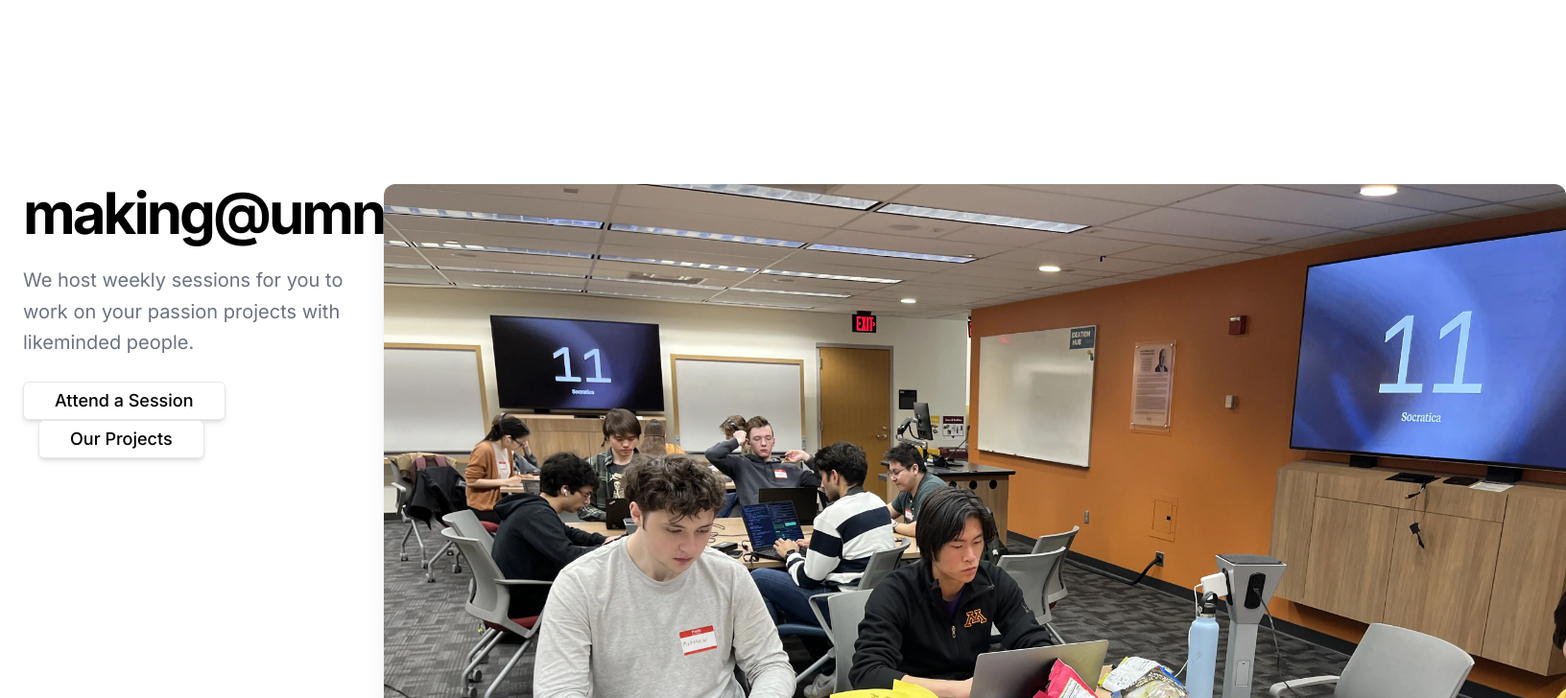
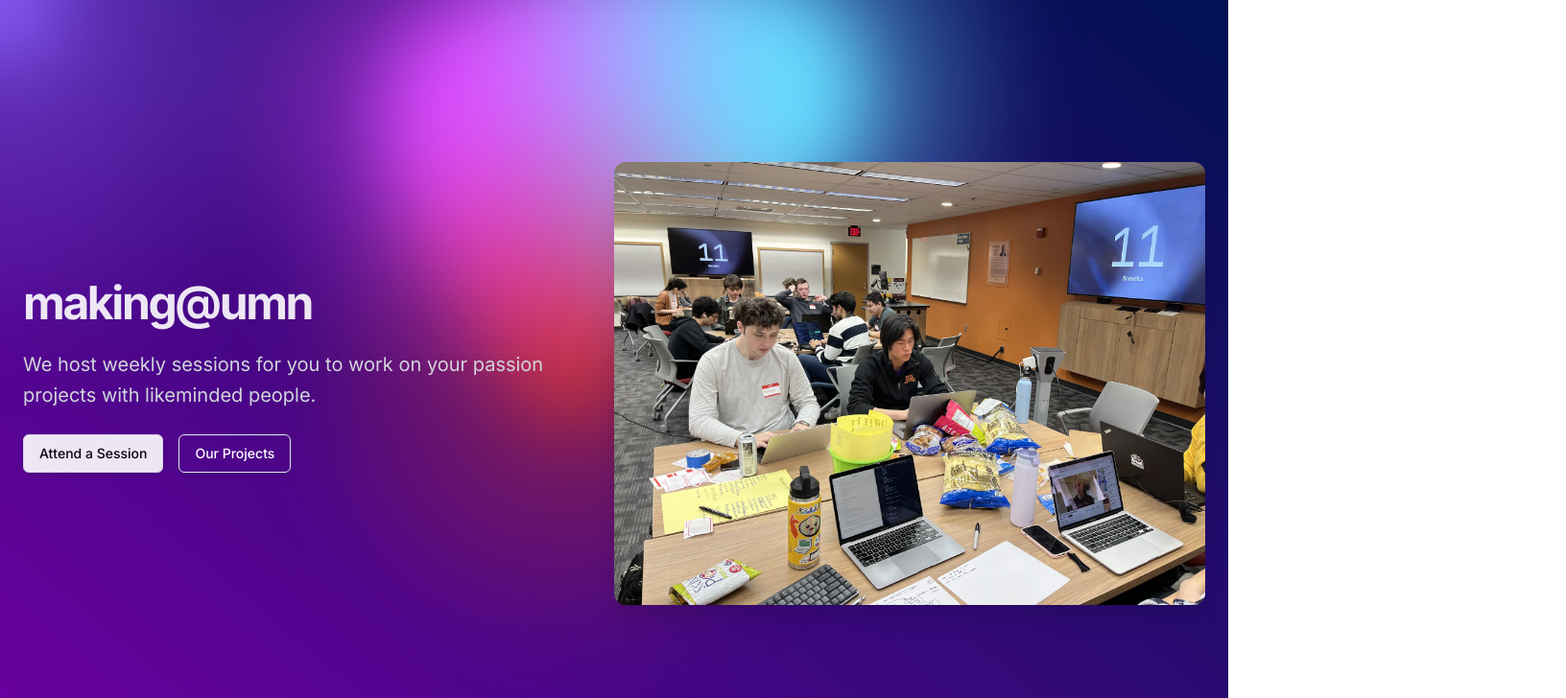
Before and after one commit to iCalculated/making_website, a Next.js app: page / in a window 1280 px wide. Shown: the top 728 px of the page at 96% size, 1632 px wide, since content can reach past the window. Built offline with nearby package versions, Linux system fonts and the light colour scheme.

Commit message:
🌈 woo gradient

```diff
--- a/app/layout.tsx
+++ b/app/layout.tsx
@@ -1,6 +1,7 @@
 import type { Metadata } from "next";
 import { Inter } from "next/font/google";
 import "./globals.css";
+import { ThemeProvider } from "@/components/theme-provider";
 
 const inter = Inter({ subsets: ["latin"] });
 
@@ -16,7 +17,11 @@ export default function RootLayout({
 }>) {
   return (
     <html lang="en">
-      <body className={inter.className}>{children}</body>
+      <body className={inter.className}>
+        <ThemeProvider attribute="class" defaultTheme="light">
+          {children}
+        </ThemeProvider>
+      </body>
     </html>
   );
 }
--- /dev/null
+++ b/components/blob.tsx
@@ -0,0 +1,6 @@
+import React from "react";
+import { BackgroundGradientAnimation } from "./ui/background-gradient-animation";
+
+export function BackgroundGradientAnimationDemo({ children }) {
+  return <BackgroundGradientAnimation>{children}</BackgroundGradientAnimation>;
+}
--- a/components/home-page.tsx
+++ b/components/home-page.tsx
@@ -26,44 +26,46 @@ To read more about using these font, please visit the Next.js documentation:
 import Link from "next/link";
 import Image from "next/image";
 import makers from "/makers.webp";
-
+import { Button } from "./ui/button";
+import { BackgroundGradientAnimationDemo } from "./blob";
 export function HomePage() {
   return (
     <main className="flex flex-col gap-12 md:gap-20">
-      <section className="w-full py-12 md:py-24 lg:py-32 xl:py-48">
-        <div className="mx-auto container px-4 md:px-6 flex items-start justify-between">
-          <div className="space-y-6">
-            <h1 className="text-3xl font-bold tracking-tighter sm:text-4xl md:text-5xl lg:text-6xl/none">
+      <BackgroundGradientAnimationDemo>
+        <section className="absolute left-1/2 top-1/2 z-10 w-full -translate-x-1/2 -translate-y-1/2">
+          <div className="container mx-auto flex h-full flex-wrap items-center justify-between px-4 sm:flex-nowrap md:px-6">
+            <div className="md:max-w-1/2 lg:max-w-1/2 space-y-6">
+              <h1 className="text-5xl font-bold tracking-tighter text-white opacity-90">
                 making@umn
               </h1>
-            <p className="max-w-[700px] text-gray-500 md:text-xl/relaxed lg:text-base/relaxed xl:text-xl/relaxed dark:text-gray-400">
+              <p className="max-w-[700px] text-base/relaxed text-gray-300 md:text-xl/relaxed">
                 We host weekly sessions for you to work on your passion projects
                 with likeminded people.
               </p>
-            <div className="space-x-4">
-              <Link
-                className="inline-flex h-10 items-center justify-center rounded-md border border-gray-200 bg-white px-8 text-lg font-medium shadow-md transition-colors hover:bg-gray-100 hover:text-gray-900 focus-visible:outline-none focus-visible:ring-1 disabled:pointer-events-none disabled:opacity-50"
-                href="https://lu.ma/making-umn"
-              >
+              <div className="space-x-2 pb-4 md:space-x-4">
+                <Link href="https://lu.ma/making-umn">
+                  <Button variant="outline" className="opacity-90 shadow-md">
                     Attend a Session
+                  </Button>
                 </Link>
-              <Link
-                className="inline-flex h-10 items-center justify-center rounded-md border border-gray-200 bg-white px-8 text-lg font-medium shadow-md transition-colors hover:bg-gray-100 hover:text-gray-900 focus-visible:outline-none focus-visible:ring-1 disabled:pointer-events-none disabled:opacity-50"
-                href="https://www.figma.com/file/5v5Y8XMrT9Ib0rvYgx7pSK/making@umn-scrapbook?type=whiteboard&node-id=8-11&t=9dtEc3yHBrG1tKz8-0"
+                <Link href="https://www.figma.com/file/5v5Y8XMrT9Ib0rvYgx7pSK/making@umn-scrapbook?type=whiteboard&node-id=8-11&t=9dtEc3yHBrG1tKz8-0">
+                  <Button
+                    variant="ghost"
+                    className="border text-white shadow-md"
                   >
                     Our Projects
+                  </Button>
                 </Link>
               </div>
             </div>
             <Image
               alt="Image"
-            className="mx-auto rounded-xl object-cover object-center sm:w-full lg:order-last shadow-xl"
-            height="400"
+              className="opacity-88 mx-auto rounded-xl shadow-xl md:w-1/2"
               src={makers}
-            width="500"
             />
           </div>
         </section>
+      </BackgroundGradientAnimationDemo>
     </main>
   );
 }
--- /dev/null
+++ b/components/theme-provider.tsx
@@ -0,0 +1,9 @@
+"use client";
+
+import * as React from "react";
+import { ThemeProvider as NextThemesProvider } from "next-themes";
+import { type ThemeProviderProps } from "next-themes/dist/types";
+
+export function ThemeProvider({ children, ...props }: ThemeProviderProps) {
+  return <NextThemesProvider {...props}>{children}</NextThemesProvider>;
+}
--- /dev/null
+++ b/components/ui/background-gradient-animation.tsx
@@ -0,0 +1,181 @@
+"use client";
+import { cn } from "@/lib/utils";
+import { useEffect, useRef, useState } from "react";
+
+export const BackgroundGradientAnimation = ({
+  gradientBackgroundStart = "rgb(108, 0, 162)",
+  gradientBackgroundEnd = "rgb(0, 17, 82)",
+  firstColor = "18, 113, 255",
+  secondColor = "221, 74, 255",
+  thirdColor = "100, 220, 255",
+  fourthColor = "200, 50, 50",
+  fifthColor = "180, 180, 50",
+  pointerColor = "140, 100, 255",
+  size = "80%",
+  blendingValue = "hard-light",
+  children,
+  className,
+  interactive = true,
+  containerClassName,
+}: {
+  gradientBackgroundStart?: string;
+  gradientBackgroundEnd?: string;
+  firstColor?: string;
+  secondColor?: string;
+  thirdColor?: string;
+  fourthColor?: string;
+  fifthColor?: string;
+  pointerColor?: string;
+  size?: string;
+  blendingValue?: string;
+  children?: React.ReactNode;
+  className?: string;
+  interactive?: boolean;
+  containerClassName?: string;
+}) => {
+  const interactiveRef = useRef<HTMLDivElement>(null);
+
+  const [curX, setCurX] = useState(0);
+  const [curY, setCurY] = useState(0);
+  const [tgX, setTgX] = useState(0);
+  const [tgY, setTgY] = useState(0);
+  useEffect(() => {
+    document.body.style.setProperty(
+      "--gradient-background-start",
+      gradientBackgroundStart,
+    );
+    document.body.style.setProperty(
+      "--gradient-background-end",
+      gradientBackgroundEnd,
+    );
+    document.body.style.setProperty("--first-color", firstColor);
+    document.body.style.setProperty("--second-color", secondColor);
+    document.body.style.setProperty("--third-color", thirdColor);
+    document.body.style.setProperty("--fourth-color", fourthColor);
+    document.body.style.setProperty("--fifth-color", fifthColor);
+    document.body.style.setProperty("--pointer-color", pointerColor);
+    document.body.style.setProperty("--size", size);
+    document.body.style.setProperty("--blending-value", blendingValue);
+  }, []);
+
+  useEffect(() => {
+    function move() {
+      if (!interactiveRef.current) {
+        return;
+      }
+      setCurX(curX + (tgX - curX) / 20);
+      setCurY(curY + (tgY - curY) / 20);
+      interactiveRef.current.style.transform = `translate(${Math.round(
+        curX,
+      )}px, ${Math.round(curY)}px)`;
+    }
+
+    move();
+  }, [tgX, tgY]);
+
+  const handleMouseMove = (event: React.MouseEvent<HTMLDivElement>) => {
+    if (interactiveRef.current) {
+      const rect = interactiveRef.current.getBoundingClientRect();
+      setTgX(event.clientX - rect.left);
+      setTgY(event.clientY - rect.top);
+    }
+  };
+
+  const [isSafari, setIsSafari] = useState(false);
+  useEffect(() => {
+    setIsSafari(/^((?!chrome|android).)*safari/i.test(navigator.userAgent));
+  }, []);
+
+  return (
+    <div
+      className={cn(
+        "relative left-0 top-0 h-screen w-screen overflow-hidden bg-[linear-gradient(40deg,var(--gradient-background-start),var(--gradient-background-end))]",
+        containerClassName,
+      )}
+    >
+      <svg className="hidden">
+        <defs>
+          <filter id="blurMe">
+            <feGaussianBlur
+              in="SourceGraphic"
+              stdDeviation="10"
+              result="blur"
+            />
+            <feColorMatrix
+              in="blur"
+              mode="matrix"
+              values="1 0 0 0 0  0 1 0 0 0  0 0 1 0 0  0 0 0 18 -8"
+              result="goo"
+            />
+            <feBlend in="SourceGraphic" in2="goo" />
+          </filter>
+        </defs>
+      </svg>
+      <div className={cn("", className)}>{children}</div>
+      <div
+        className={cn(
+          "gradients-container h-full w-full blur-lg",
+          isSafari ? "blur-2xl" : "[filter:url(#blurMe)_blur(40px)]",
+        )}
+      >
+        <div
+          className={cn(
+            `absolute [background:radial-gradient(circle_at_center,_var(--first-color)_0,_var(--first-color)_50%)_no-repeat]`,
+            `left-[calc(50%-var(--size)/2)] top-[calc(50%-var(--size)/2)] h-[var(--size)] w-[var(--size)] [mix-blend-mode:var(--blending-value)]`,
+            `[transform-origin:center_center]`,
+            `animate-first`,
+            `opacity-100`,
+          )}
+        ></div>
+        <div
+          className={cn(
+            `absolute [background:radial-gradient(circle_at_center,_rgba(var(--second-color),_0.8)_0,_rgba(var(--second-color),_0)_50%)_no-repeat]`,
+            `left-[calc(50%-var(--size)/2)] top-[calc(50%-var(--size)/2)] h-[var(--size)] w-[var(--size)] [mix-blend-mode:var(--blending-value)]`,
+            `[transform-origin:calc(50%-400px)]`,
+            `animate-second`,
+            `opacity-100`,
+          )}
+        ></div>
+        <div
+          className={cn(
+            `absolute [background:radial-gradient(circle_at_center,_rgba(var(--third-color),_0.8)_0,_rgba(var(--third-color),_0)_50%)_no-repeat]`,
+            `left-[calc(50%-var(--size)/2)] top-[calc(50%-var(--size)/2)] h-[var(--size)] w-[var(--size)] [mix-blend-mode:var(--blending-value)]`,
+            `[transform-origin:calc(50%+400px)]`,
+            `animate-third`,
+            `opacity-100`,
+          )}
+        ></div>
+        <div
+          className={cn(
+            `absolute [background:radial-gradient(circle_at_center,_rgba(var(--fourth-color),_0.8)_0,_rgba(var(--fourth-color),_0)_50%)_no-repeat]`,
+            `left-[calc(50%-var(--size)/2)] top-[calc(50%-var(--size)/2)] h-[var(--size)] w-[var(--size)] [mix-blend-mode:var(--blending-value)]`,
+            `[transform-origin:calc(50%-200px)]`,
+            `animate-fourth`,
+            `opacity-70`,
+          )}
+        ></div>
+        <div
+          className={cn(
+            `absolute [background:radial-gradient(circle_at_center,_rgba(var(--fifth-color),_0.8)_0,_rgba(var(--fifth-color),_0)_50%)_no-repeat]`,
+            `left-[calc(50%-var(--size)/2)] top-[calc(50%-var(--size)/2)] h-[var(--size)] w-[var(--size)] [mix-blend-mode:var(--blending-value)]`,
+            `[transform-origin:calc(50%-800px)_calc(50%+800px)]`,
+            `animate-fifth`,
+            `opacity-100`,
+          )}
+        ></div>
+
+        {interactive && (
+          <div
+            ref={interactiveRef}
+            onMouseMove={handleMouseMove}
+            className={cn(
+              `absolute [background:radial-gradient(circle_at_center,_rgba(var(--pointer-color),_0.8)_0,_rgba(var(--pointer-color),_0)_50%)_no-repeat]`,
+              `-left-1/2 -top-1/2 h-full w-full [mix-blend-mode:var(--blending-value)]`,
+              `opacity-70`,
+            )}
+          ></div>
+        )}
+      </div>
+    </div>
+  );
+};
--- a/components/ui/button.tsx
+++ b/components/ui/button.tsx
@@ -1,23 +1,21 @@
-import * as React from "react"
-import { Slot } from "@radix-ui/react-slot"
-import { cva, type VariantProps } from "class-variance-authority"
+import * as React from "react";
+import { Slot } from "@radix-ui/react-slot";
+import { cva, type VariantProps } from "class-variance-authority";
 
-import { cn } from "@/lib/utils"
+import { cn } from "@/lib/utils";
 
 const buttonVariants = cva(
-  "inline-flex items-center justify-center whitespace-nowrap rounded-md text-sm font-medium ring-offset-white transition-colors focus-visible:outline-none focus-visible:ring-2 focus-visible:ring-gray-950 focus-visible:ring-offset-2 disabled:pointer-events-none disabled:opacity-50 dark:ring-offset-gray-950 dark:focus-visible:ring-gray-300",
+  "inline-flex items-center justify-center whitespace-nowrap rounded-md text-sm font-medium ring-offset-white transition-colors focus-visible:outline-none focus-visible:ring-2 focus-visible:ring-gray-950 focus-visible:ring-offset-2 disabled:pointer-events-none disabled:opacity-50 ",
   {
     variants: {
       variant: {
-        default: "bg-gray-900 text-gray-50 hover:bg-gray-900/90 dark:bg-gray-50 dark:text-gray-900 dark:hover:bg-gray-50/90",
-        destructive:
-          "bg-red-500 text-gray-50 hover:bg-red-500/90 dark:bg-red-900 dark:text-gray-50 dark:hover:bg-red-900/90",
+        default: "bg-gray-900 text-gray-50 hover:bg-gray-900/90 ",
+        destructive: "bg-red-500 text-gray-50 hover:bg-red-500/90 ",
         outline:
-          "border border-gray-200 bg-white hover:bg-gray-100 hover:text-gray-900 dark:border-gray-800 dark:bg-gray-950 dark:hover:bg-gray-800 dark:hover:text-gray-50",
-        secondary:
-          "bg-gray-100 text-gray-900 hover:bg-gray-100/80 dark:bg-gray-800 dark:text-gray-50 dark:hover:bg-gray-800/80",
-        ghost: "hover:bg-gray-100 hover:text-gray-900 dark:hover:bg-gray-800 dark:hover:text-gray-50",
-        link: "text-gray-900 underline-offset-4 hover:underline dark:text-gray-50",
+          "border border-gray-200 bg-white hover:bg-gray-100 hover:text-gray-900 ",
+        secondary: "bg-gray-100 text-gray-900 hover:bg-gray-100/80 ",
+        ghost: "hover:bg-gray-100 hover:text-gray-900 ",
+        link: "text-gray-900 underline-offset-4 hover:underline ",
       },
       size: {
         default: "h-10 px-4 py-2",
@@ -30,27 +28,27 @@ const buttonVariants = cva(
       variant: "default",
       size: "default",
     },
-  }
-)
+  },
+);
 
 export interface ButtonProps
   extends React.ButtonHTMLAttributes<HTMLButtonElement>,
     VariantProps<typeof buttonVariants> {
-  asChild?: boolean
+  asChild?: boolean;
 }
 
 const Button = React.forwardRef<HTMLButtonElement, ButtonProps>(
   ({ className, variant, size, asChild = false, ...props }, ref) => {
-    const Comp = asChild ? Slot : "button"
+    const Comp = asChild ? Slot : "button";
     return (
       <Comp
         className={cn(buttonVariants({ variant, size, className }))}
         ref={ref}
         {...props}
       />
-    )
-  }
-)
-Button.displayName = "Button"
+    );
+  },
+);
+Button.displayName = "Button";
 
-export { Button, buttonVariants }
+export { Button, buttonVariants };
--- a/package.json
+++ b/package.json
@@ -13,8 +13,10 @@
     "@radix-ui/react-slot": "^1.0.2",
     "class-variance-authority": "^0.7.0",
     "clsx": "^2.1.1",
+    "framer-motion": "^11.1.9",
     "lucide-react": "^0.378.0",
     "next": "14.2.3",
+    "next-themes": "^0.3.0",
     "react": "^18",
     "react-dom": "^18",
     "sharp": "^0.33.3",
@@ -28,6 +30,8 @@
     "eslint": "^8",
     "eslint-config-next": "14.2.3",
     "postcss": "^8",
+    "prettier": "^3.2.5",
+    "prettier-plugin-tailwindcss": "^0.5.14",
     "tailwindcss": "^3.4.1",
     "typescript": "^5"
   }
--- a/tailwind.config.ts
+++ b/tailwind.config.ts
@@ -13,6 +13,48 @@ const config: Config = {
         "gradient-conic":
           "conic-gradient(from 180deg at 50% 50%, var(--tw-gradient-stops))",
       },
+      animation: {
+        first: "moveVertical 30s ease infinite",
+        second: "moveInCircle 20s reverse infinite",
+        third: "moveInCircle 40s linear infinite",
+        fourth: "moveHorizontal 40s ease infinite",
+        fifth: "moveInCircle 20s ease infinite",
+      },
+      keyframes: {
+        moveHorizontal: {
+          "0%": {
+            transform: "translateX(-50%) translateY(-10%)",
+          },
+          "50%": {
+            transform: "translateX(50%) translateY(10%)",
+          },
+          "100%": {
+            transform: "translateX(-50%) translateY(-10%)",
+          },
+        },
+        moveInCircle: {
+          "0%": {
+            transform: "rotate(0deg)",
+          },
+          "50%": {
+            transform: "rotate(180deg)",
+          },
+          "100%": {
+            transform: "rotate(360deg)",
+          },
+        },
+        moveVertical: {
+          "0%": {
+            transform: "translateY(-50%)",
+          },
+          "50%": {
+            transform: "translateY(50%)",
+          },
+          "100%": {
+            transform: "translateY(-50%)",
+          },
+        },
+      },
     },
   },
   plugins: [require("tailwindcss-animate")],
```
Also changed, not shown: 2 other files (tests, documents, lock files or other folders). Lines whose indentation alone changed are shown as unchanged.
